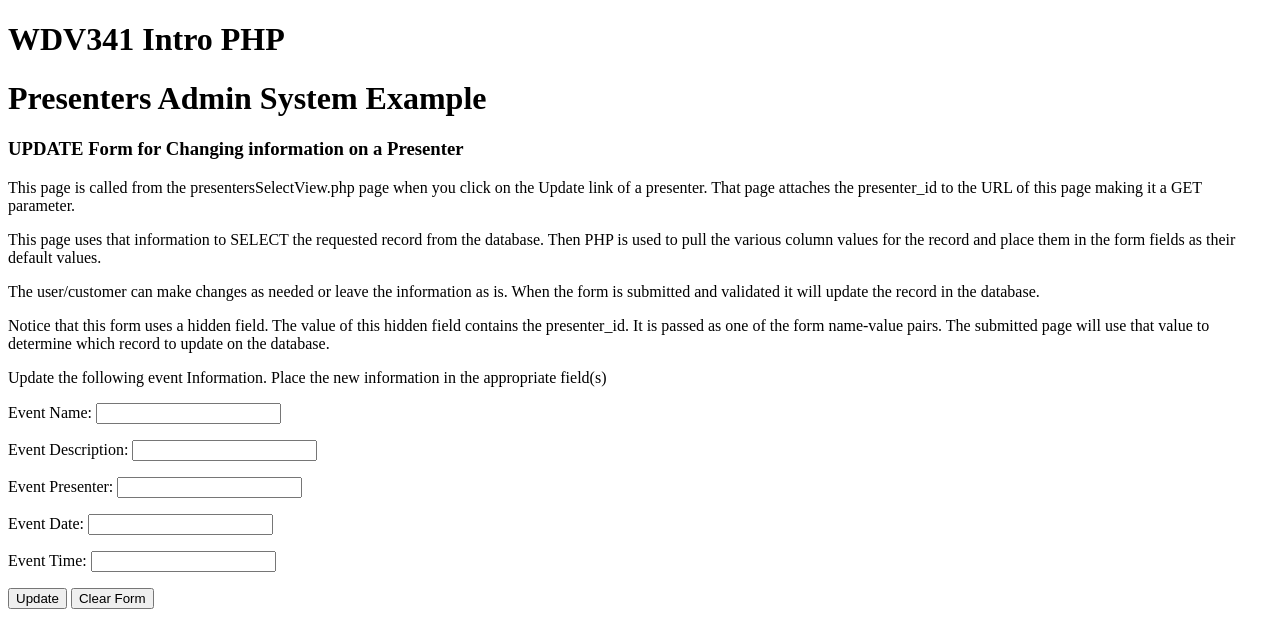
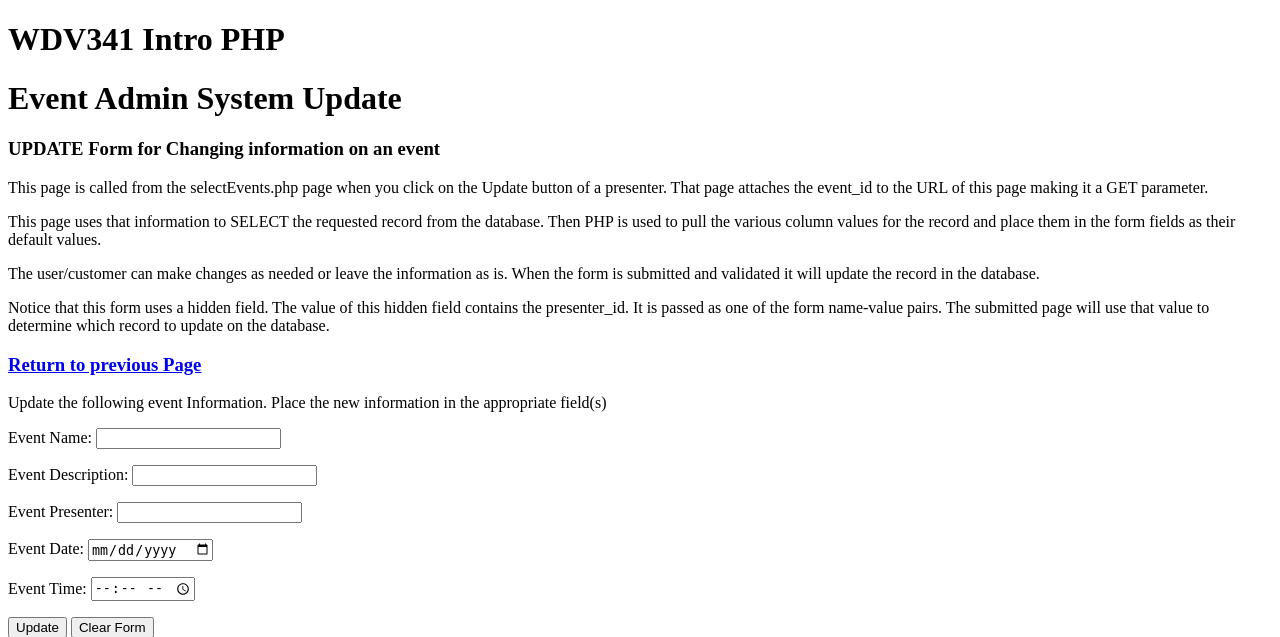
Before and after one commit to webDevAndres/php_git_folder, a PHP site: page /updateEvent.php in a window 1280 px wide. Shown: the top 637 px of the page. Run offline with PHP 8.4, Linux system fonts and the light colour scheme; the visitor is signed in with stand-in values (Sample User, id 1); data that the repository does not hold is empty.

Commit message:
added/removed links to previous page

```diff
--- a/sql-login/selectEvents.php
+++ b/sql-login/selectEvents.php
@@ -20,12 +20,11 @@ if(!isset($event_id)) {
 
 
 //get all events
-$queryAllEvents = 'SELECT * FROM wdv341_event ORDER BY event_id';
+$queryAllEvents = 'SELECT event_id,event_name,event_description,event_presenter,DATE_FORMAT(event_date, "%m-%d-%Y") AS formattedDate, TIME_FORMAT(event_time,"%h:%i %p") AS event_time FROM wdv341_event ORDER BY event_id';
 $stmt2 = $conn->prepare($queryAllEvents);
 $stmt2->execute();
 $events = $stmt2->fetchAll();
 $stmt2->closeCursor();
-
 $message = "<h1>The following has been found: " .$stmt2->RowCount() . " " . "rows</h1>";
   $message .= "<p>Return to <a href='login.php'>Login</a>.</p>";
 } //end valid user check
@@ -83,11 +82,12 @@ text-align: center;
 
     <?php foreach ($events as $event) {?>
 <tr>
+
 <td><?php echo $event['event_id']; ?></td>
 <td><?php echo $event['event_name']; ?></td>
 <td><?php echo $event['event_description']; ?></td>
 <td><?php echo $event['event_presenter']; ?></td>
-<td><?php echo $event['event_date']; ?></td>
+<td><?php echo $event['formattedDate'];?></td>
 <td><?php echo $event['event_time']; ?></td>
 <td><form action="updateEvent.php" method="post">
 <input type="hidden" name="event_id" value="<?php echo $event['event_id'];?>">
--- a/sql-login/updateEvent.php
+++ b/sql-login/updateEvent.php
@@ -39,11 +39,11 @@ if($_SESSION['validUser'] =="yes") {
 	  } else {
 			$event_name_error = "";
 			//check if name only contains letters and whitespace
-		  if (!preg_match("/^[a-zA-Z0-9 ]*$/", $event_name)) {
+		  if (!preg_match("/^[a-zA-Z0-9. ]*$/", $event_name)) {
 			  $event_name_error = "Only letters and white space allowed";
 			  $validForm = false;
 			  // cannot be all spaces
-		  } elseif (!preg_match("/^[^-\s][a-zA-Z0-9 \s-]*$/", $event_name)) {
+		  } elseif (!preg_match("/^[^-\s][a-zA-Z0-9. \s-]*$/", $event_name)) {
 			  $event_name_error = "Cannot be all spaces";
 			  $validForm = false;
 		  }
@@ -59,11 +59,11 @@ if($_SESSION['validUser'] =="yes") {
 	  } else {
 			$event_description_error = "";
 			//check if name only contains letters and whitespace
-		  if (!preg_match("/^[a-zA-Z0-9 ]*$/", $event_description)) {
+		  if (!preg_match("/^[a-zA-Z0-9. ]*$/", $event_description)) {
 			  $event_description_error = "Only letters and white space allowed";
 			  $validForm = false;
 			  // cannot be all spaces
-		  } elseif (!preg_match("/^[^-\s][a-zA-Z0-9 \s-]*$/", $event_description)) {
+		  } elseif (!preg_match("/^[^-\s][a-zA-Z0-9. \s-]*$/", $event_description)) {
 			  $event_description_error = "Cannot be all spaces";
 			  $validForm = false;
 		  }
@@ -78,11 +78,11 @@ if($_SESSION['validUser'] =="yes") {
 	  } else {
 			$event_presenter_error = "";
 			//check if name only contains letters and whitespace
-		  if (!preg_match("/^[a-zA-Z0-9 ]*$/", $event_presenter)) {
+		  if (!preg_match("/^[a-zA-Z0-9. ]*$/", $event_presenter)) {
 			  $event_presenter_error = "Only letters and white space allowed";
 			  $validForm = false;
 			  // cannot be all spaces
-		  } elseif (!preg_match("/^[^-\s][a-zA-Z0-9 \s-]*$/", $event_presenter)) {
+		  } elseif (!preg_match("/^[^-\s][a-zA-Z0-9. \s-]*$/", $event_presenter)) {
 			  $event_presenter_error = "Cannot be all spaces";
 			  $validForm = false;
 		  }
@@ -180,9 +180,9 @@ else {
 <body>
 
 <h1>WDV341 Intro PHP</h1>
-<h1>Presenters Admin System Example</h1>
-<h3>UPDATE Form for Changing information on a Presenter</h3>
-<p>This page is called from the presentersSelectView.php page when you click on the Update link of a presenter. That page attaches the presenter_id to the URL of this page making it a GET parameter.</p>
+<h1>Event Admin System Update</h1>
+<h3>UPDATE Form for Changing information on an event</h3>
+<p>This page is called from the selectEvents.php page when you click on the Update button of a presenter. That page attaches the event_id to the URL of this page making it a GET parameter.</p>
 <p>This page uses that information to SELECT the requested record from the database. Then PHP is used to pull the various column values for the record and place them in the form fields as their default values. </p>
 <p>The user/customer can make changes as needed or leave the information as is. When the form is submitted and validated it will update the record in the database.</p>
 <p>Notice that this form uses a hidden field. The value of this hidden field contains the presenter_id. It is passed as one of the form name-value pairs. The submitted page will use that value to determine which record to update on the database.</p>
@@ -198,6 +198,7 @@ if($validForm)
 
 else
 {	//The page needs to display the form and associated data to the user for changes
+	echo '<h3><a href="selectEvents.php">Return to previous Page</a></h3>';
 ?>
 <form id="event_Form" name="event_Form" method="post" action="updateEvent.php">
   <p>Update the following event Information.  Place the new information in the appropriate field(s)</p>
@@ -218,12 +219,12 @@ else
 		   <span class="errormsg"><?php echo $event_presenter_error; ?></span>
   </p>
   <p>Event Date:
-    <input type="text" name="event_date" id="event_date"
+    <input type="date" name="event_date" id="event_date"
         value="<?php echo $event['event_date']; ?>" />
 		<span class="errormsg"><?php echo $event_date_error; ?></span>
   </p>
   <p>Event Time:
-    <input type="text" name="event_time" id="event_time"
+    <input type="time" name="event_time" id="event_time"
     	value="<?php echo $event['event_time']; ?>" />
 		<span class="errormsg"><?php echo $event_time_error; ?></span>
   </p>
```
Also changed, not shown: sql-login/eventsForm.php (+10 -5 lines), sql-login/login.php (+10 -16 lines).
